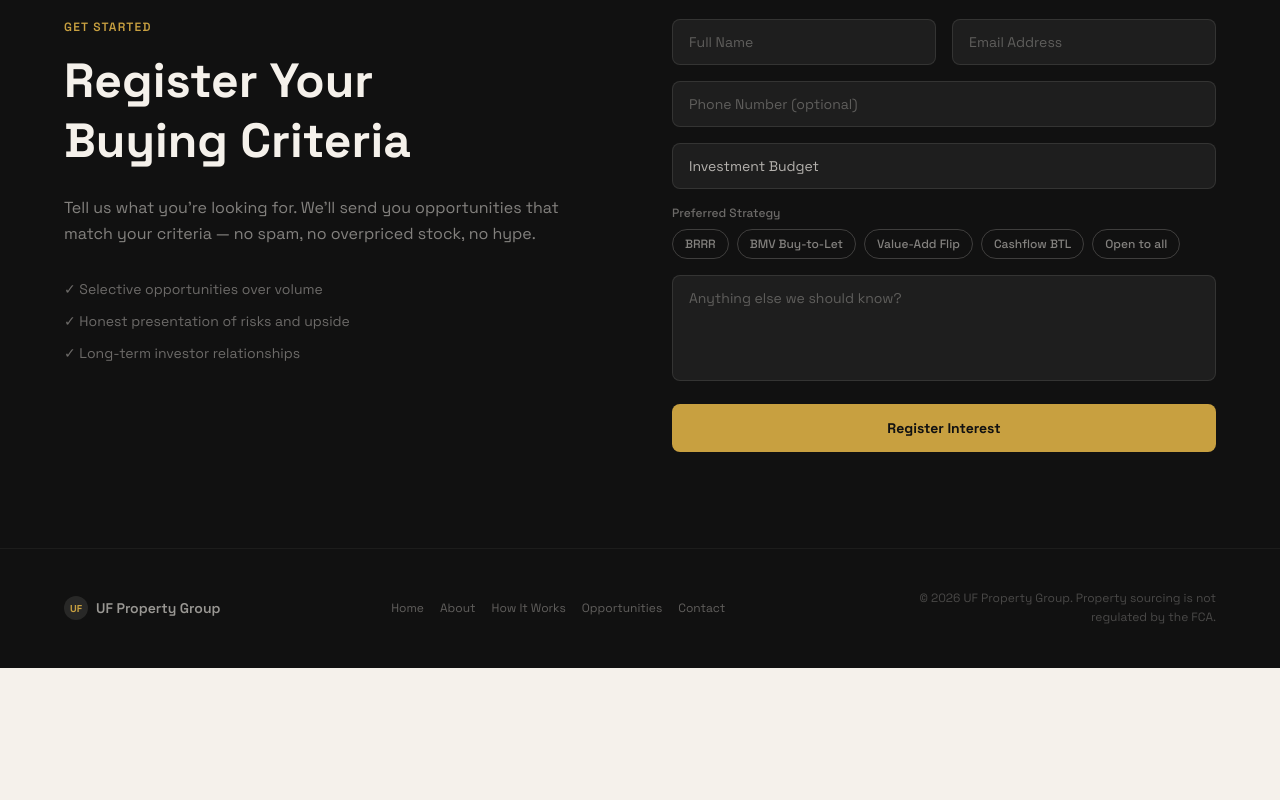
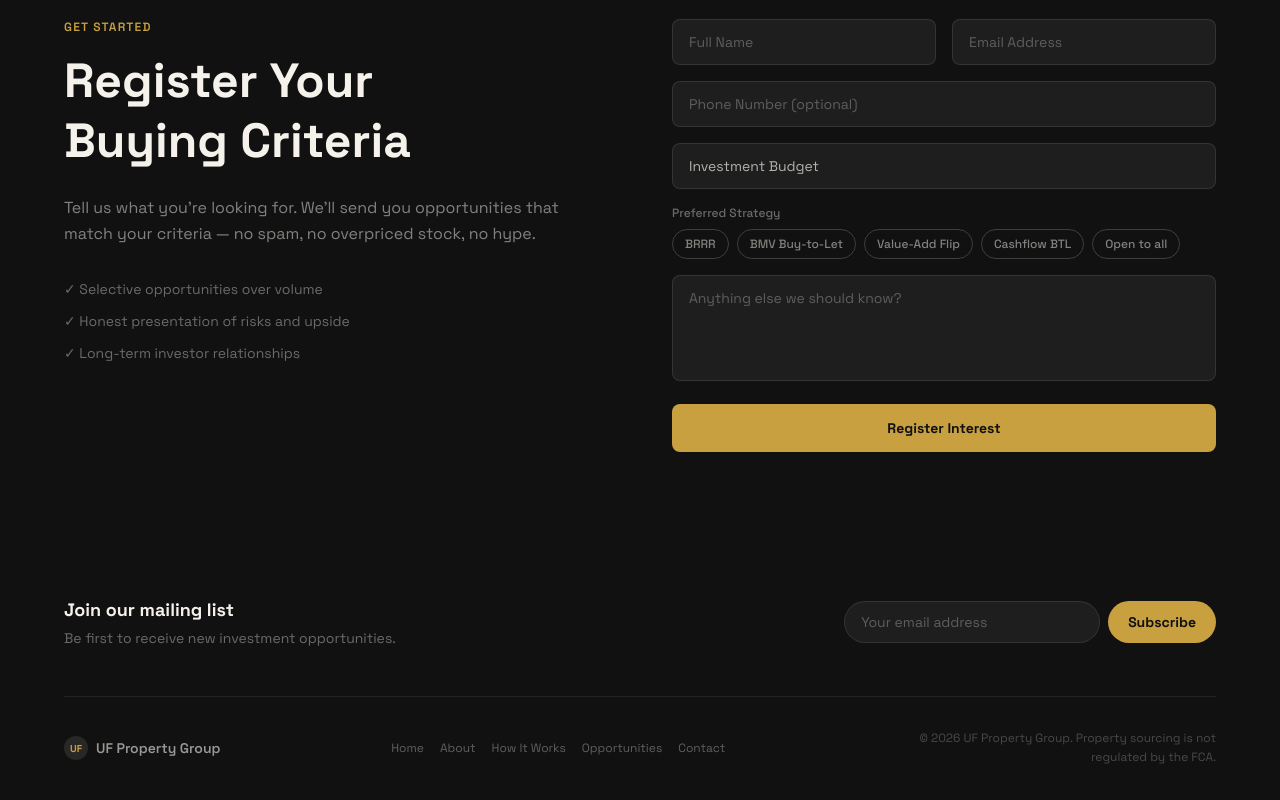
Before and after one commit to 4-Jhin/steves-uf-property, a Next.js app: page / in a window 1280 px wide. Shown: the part 3735-4535 px from the top of the page. Before the commit the page ends 4403 px from the top, so only its background shows below. Built offline with nearby package versions, Linux system fonts and the light colour scheme.

Commit message:
Footer: add mailing list signup strip

```diff
--- a/app/components/Footer.tsx
+++ b/app/components/Footer.tsx
@@ -1,4 +1,7 @@
+"use client";
+
 import Link from "next/link";
+import { useState } from "react";
 
 const links = [
   { label: "Home", href: "#home" },
@@ -9,9 +12,45 @@ const links = [
 ];
 
 export default function Footer() {
+  const [email, setEmail] = useState("");
+  const [submitted, setSubmitted] = useState(false);
+
   return (
-    <footer className="bg-[#111111] border-t border-[#F5F1EB]/5 py-10 px-6">
-      <div className="max-w-6xl mx-auto flex flex-col md:flex-row items-center justify-between gap-6">
+    <footer className="bg-[#111111] px-6">
+
+      {/* Mailing list strip */}
+      <div className="max-w-6xl mx-auto py-12 border-b border-[#F5F1EB]/8 flex flex-col md:flex-row items-center justify-between gap-6">
+        <div>
+          <p className="text-[#F5F1EB] font-bold text-lg">Join our mailing list</p>
+          <p className="text-[#F5F1EB]/40 text-sm mt-1">Be first to receive new investment opportunities.</p>
+        </div>
+        {submitted ? (
+          <p className="text-[#C8A040] text-sm font-semibold">You&apos;re on the list.</p>
+        ) : (
+          <form
+            className="flex gap-2 w-full md:w-auto"
+            onSubmit={(e) => { e.preventDefault(); setSubmitted(true); }}
+          >
+            <input
+              type="email"
+              required
+              placeholder="Your email address"
+              value={email}
+              onChange={(e) => setEmail(e.target.value)}
+              className="flex-1 md:w-64 px-4 py-2.5 rounded-full bg-[#1E1E1E] border border-[#F5F1EB]/10 text-[#F5F1EB] placeholder-[#F5F1EB]/30 text-sm focus:outline-none focus:border-[#C8A040] transition-colors"
+            />
+            <button
+              type="submit"
+              className="px-5 py-2.5 rounded-full bg-[#C8A040] text-[#111111] text-sm font-bold hover:bg-[#b08a30] transition-colors whitespace-nowrap"
+            >
+              Subscribe
+            </button>
+          </form>
+        )}
+      </div>
+
+      {/* Bottom bar */}
+      <div className="max-w-6xl mx-auto py-8 flex flex-col md:flex-row items-center justify-between gap-4">
         {/* Logo */}
         <div className="flex items-center gap-2">
           <span className="w-6 h-6 rounded-full bg-[#F5F1EB]/10 flex items-center justify-center">
@@ -38,6 +77,7 @@ export default function Footer() {
           © 2026 UF Property Group. Property sourcing is not regulated by the FCA.
         </p>
       </div>
+
     </footer>
   );
 }
```
